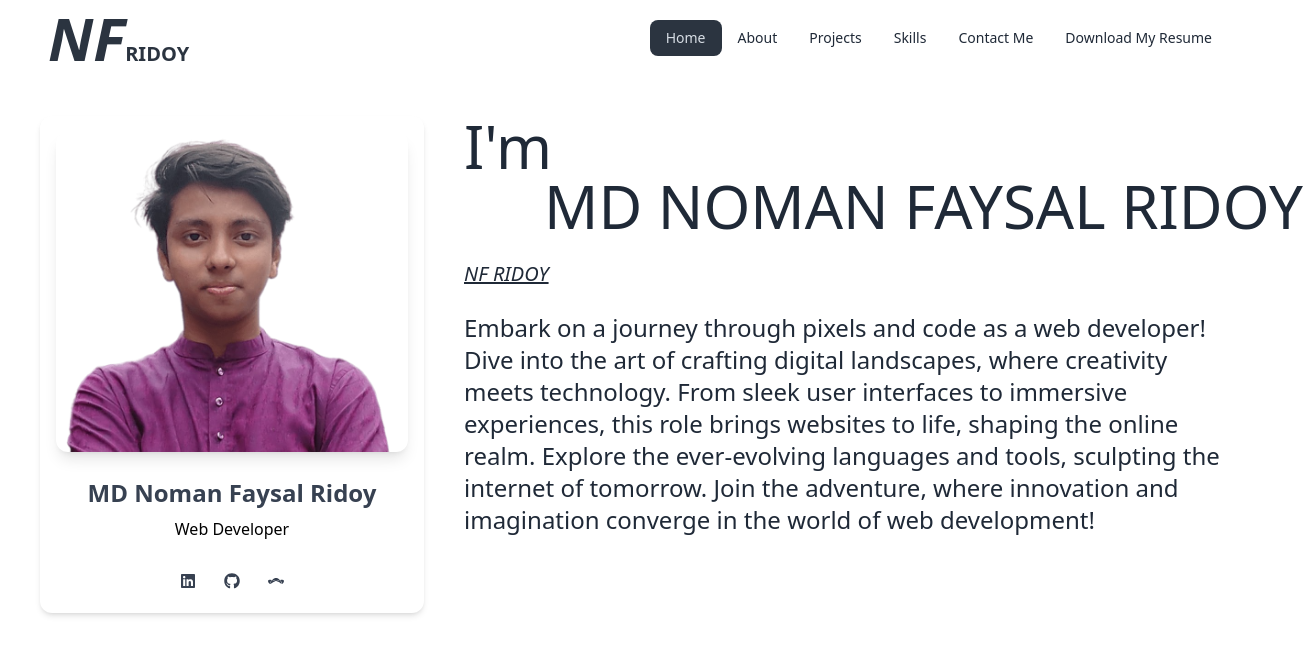
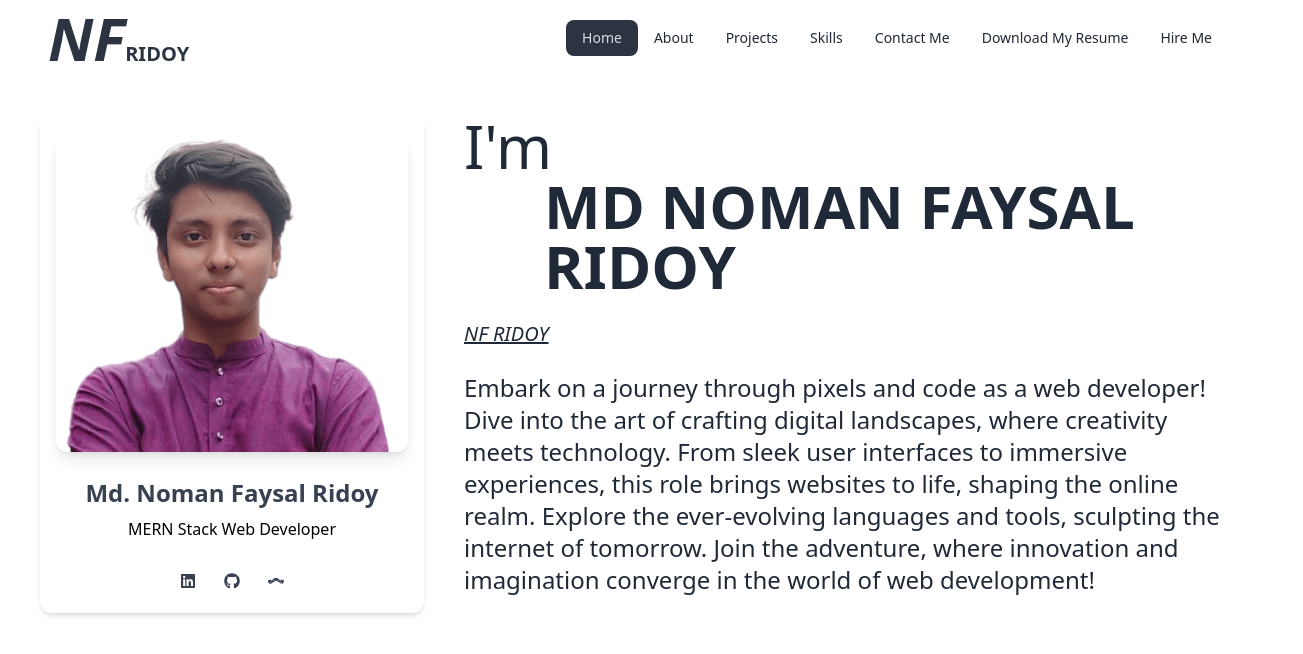
Before and after one commit to NFRIDOY/nfridoy-portfolio, a React (Vite) app: page / in a window 1280 px wide. Shown: the top 654 px of the page, 1303 px wide, since content can reach past the window. Built offline with nearby package versions, Linux system fonts and the light colour scheme.

Commit message:
Hire me btn

```diff
--- a/src/components/Bannner/Bannner.jsx
+++ b/src/components/Bannner/Bannner.jsx
@@ -13,13 +13,13 @@ export default function Bannner() {
                     </div>
                     <div className="p-6 text-center ">
                         <h4 className="block mb-2 font-sans text-2xl antialiased font-semibold leading-snug tracking-normal text-blue-gray-900">
-                            MD Noman Faysal Ridoy
+                            Md. Noman Faysal Ridoy
                         </h4>
                         {/* <p
                         className="block font-sans text-base antialiased font-medium leading-relaxed text-transparent bg-clip-text bg-gradient-to-tr from-blue-gray-600 to-blue-gray-400 text-black"> */}
                         <p
                             className='text-black'>
-                            Web Developer
+                            MERN Stack Web Developer
                         </p>
                     </div>
                     <div className="flex justify-center p-6 pt-2 gap-7">
@@ -41,7 +41,7 @@ export default function Bannner() {
                         I'm
                     </span>
                     <br />
-                    <span className='text-6xl relative left-20'>
+                    <span className='text-6xl relative left-20 font-semibold'>
                         MD NOMAN FAYSAL RIDOY
                     </span>
                 </h1>
--- a/src/components/Navbar/Navbar.jsx
+++ b/src/components/Navbar/Navbar.jsx
@@ -82,6 +82,16 @@ export default function Navbar() {
                                 Download My Resume
                             </a>
                         </li>
+                        <li>
+                            <button
+                                to="#Contact"
+                                className={({ isActive, isPending }) =>
+                                    isPending ? "pending" : isActive ? "active" : ""
+                                }
+                            >
+                                Hire Me
+                            </button>
+                        </li>
 
                     </ul>
                 </div>
@@ -90,7 +100,7 @@ export default function Navbar() {
                     <span className="text-xl text-neutral ">RIDOY</span>
                 </a>
             </div>
-            <div className="navbar-end hidden lg:flex">
+            <div className="navbar-center hidden lg:flex">
                 <ul className="menu menu-horizontal px-1">
                     <li>
                         <NavLink
@@ -145,7 +155,7 @@ export default function Navbar() {
 
                     <li>
                         <button
-                            to="/blogs"
+                            to="#Contact"
                             className={({ isActive, isPending }) =>
                                 isPending ? "pending" : isActive ? "active" : ""
                             }
@@ -163,6 +173,16 @@ export default function Navbar() {
                         >
                             Download My Resume
                         </a>
+                    </li>
+                    <li>
+                        <button
+                            to="#Contact"
+                            className={({ isActive, isPending }) =>
+                                isPending ? "pending" : isActive ? "active" : ""
+                            }
+                        >
+                            Hire Me
+                        </button>
                     </li>
                     {/* <li>
                         <details>
```
